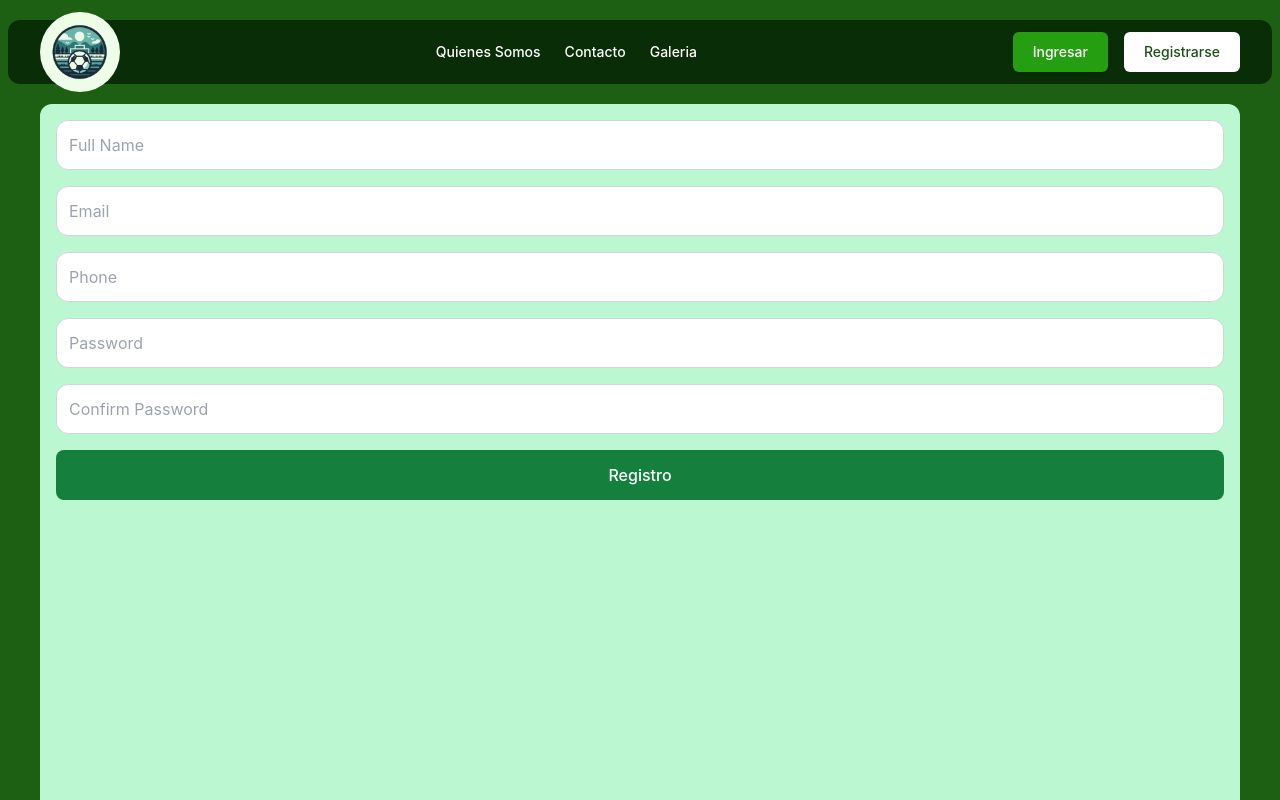
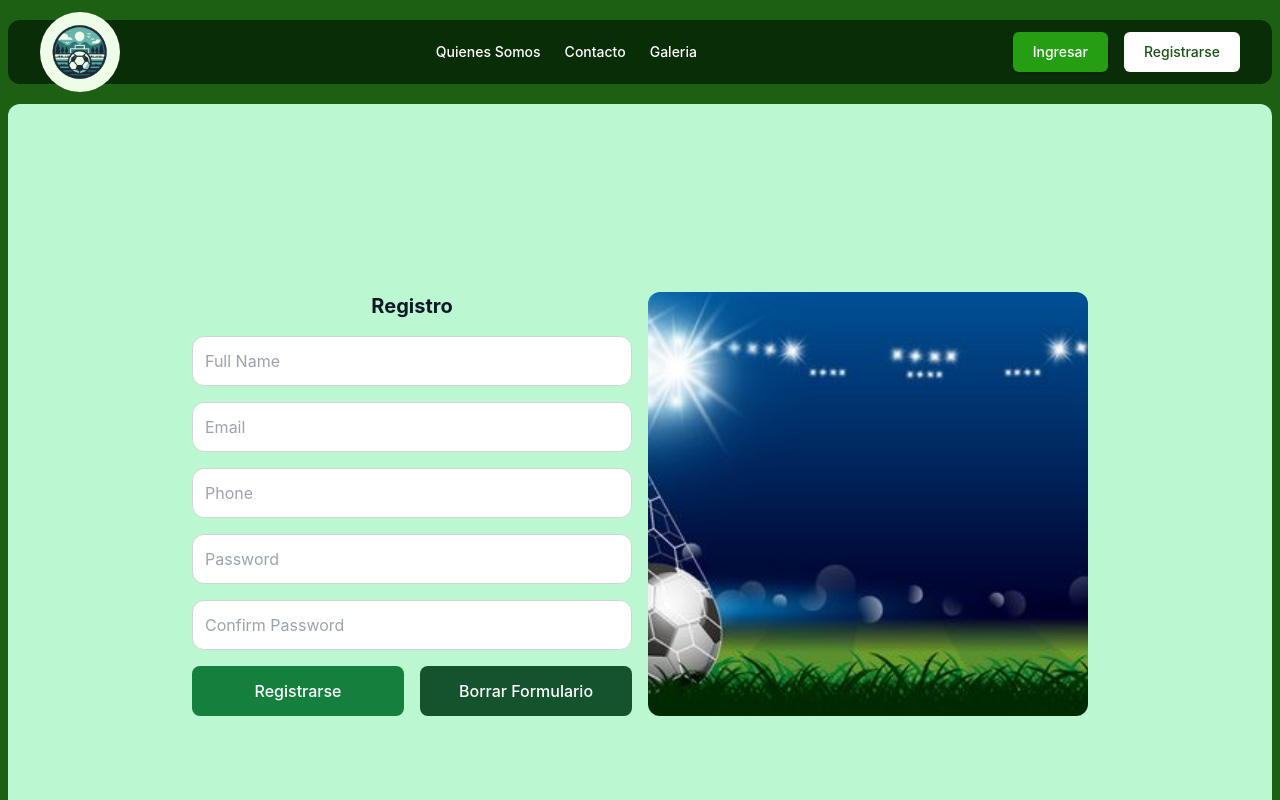
Before and after one commit to Gadd88/futbol-arena-front, a React (Vite) app: page /registro in a window 1280 px wide. Shown: the top 800 px of the page. Built offline with nearby package versions, Linux system fonts and the light colour scheme.

Commit message:
mejoras del form

```diff
--- a/src/hooks/useRegisterForm.js
+++ b/src/hooks/useRegisterForm.js
@@ -1,23 +1,40 @@
 import { useState } from 'react';
 
 const useRegisterForm = (callback) => {
-  const [inputs, setInputs] = useState({
+
+  const initialState = {
     fullName: '',
     email: '',
     phone: '',
     password: '',
     confirmPassword: '',
-  });
+  };
+
+  const [inputs, setInputs] = useState(initialState);
 
   const handleSubmit = (event) => {
-    if (event) {
-      event.preventDefault();
+    event.preventDefault();
+
+    // Validación de la longitud de fullName
+    if (inputs.fullName.length < 5) {
+      alert('El nombre completo debe tener al menos 5 caracteres.');
+      return; // Detiene la ejecución de la función si no se cumple la validación
     }
-    if (inputs.password === inputs.confirmPassword) {
-      console.log(inputs);
-    } else {
+
+    // Validación de la longitud mínima de password
+    if (inputs.password.length < 8) {
+      alert('La contraseña debe tener al menos 8 caracteres.');
+      return; // Detiene la ejecución de la función si no se cumple la validación
+    }
+
+    // Validación de coincidencia de contraseñas
+    if (inputs.password !== inputs.confirmPassword) {
       alert('Las contraseñas no coinciden');
+      return;
     }
+
+    // Si todas las validaciones son exitosas, procede con el callback
+    callback(inputs);
   };
 
   const handleInputChange = (event) => {
@@ -25,9 +42,14 @@ const useRegisterForm = (callback) => {
     setInputs(inputs => ({...inputs, [event.target.name]: event.target.value}));
   };
 
+  const resetForm = () => {
+    setInputs(initialState);
+  };
+
   return {
     handleSubmit,
     handleInputChange,
+    resetForm,
     inputs,
   };
 };
--- a/src/views/registro/Registro.jsx
+++ b/src/views/registro/Registro.jsx
@@ -1,17 +1,39 @@
 import React from 'react';
 import useRegisterForm from '../../hooks/useRegisterForm';
+import banner from "../../assets/imagenBanner.jpg";
 
 export const Registro = () => {
-  const register = () => {
-    // logica para el banckend
-    console.log('Usuario registrado:', inputs);
+  const register = async (inputs) => {
+    try {
+      const response = await fetch('URL_DE_LA_API', {
+        method: 'POST',
+        headers: {
+          'Content-Type': 'application/json',
+        },
+        body: JSON.stringify(inputs),
+      });
+      if (!response.ok) {
+        throw new Error('Error en el registro');
+      }
+      const data = await response.json();
+      console.log('Registro exitoso', data);
+      // Redirigir al usuario o mostrar mensaje de éxito
+    } catch (error) {
+      console.error('Error en el registro:', error);
+      // Manejar el error mostrando un mensaje al usuario
+    }
   };
 
-  const { inputs, handleInputChange, handleSubmit } = useRegisterForm(register);
+  const { inputs, handleInputChange, handleSubmit, resetForm } = useRegisterForm(register);
 
   return (
-    <div className="w-full mx-auto h-[100vh] bg-green-200 xl:w-[1200px] bg-arena-green-50 rounded-xl overflow-hidden">
-      <form onSubmit={handleSubmit} className="flex flex-col gap-4 p-4">
+    <div className="container mx-auto h-screen bg-green-200 p-6 flex justify-center items-center rounded-xl">
+    <div className="flex flex-row gap-4 w-full max-w-4xl">
+        {/* Columna del Formulario */}
+        <div className="flex flex-col w-full md:w-1/2">
+            <h1 className="text-xl font-bold mb-4 text-gray-900">Registro</h1>
+            <form onSubmit={handleSubmit} className="flex flex-col gap-4">
+                {/* Inputs del formulario*/}
                 <input
                     type="text"
                     name="fullName"
@@ -52,10 +74,26 @@ export const Registro = () => {
                     placeholder="Confirm Password"
                     className="p-3 border border-gray-300 text-gray-700 rounded-xl"
                 />
-        <button type="submit" className="bg-green-700 text-white p-3">
-          Registro
+                {/* Botones */}
+                <div className="flex gap-4">
+                    <button type="submit" className="bg-green-700 text-white p-3 flex-1">
+                        Registrarse
                     </button>
+                    <button type="button" onClick={resetForm} className="bg-green-900 text-white p-3 flex-1">
+                        Borrar Formulario
+                    </button>
+                </div>
             </form>
+        </div>
+        {/* Columna del Banner */}
+        <div className="hidden md:flex w-1/2 bg-cover bg-center rounded-xl overflow-hidden">
+            <img
+              src={banner}
+              alt="banner futbol"
+              className="w-full h-full object-cover"
+            />
+        </div>
+    </div>
 </div>
   );
 };
```
Also changed, not shown: src/assets/imagenBanner.jpg (added). Lines whose indentation alone changed are shown as unchanged.
